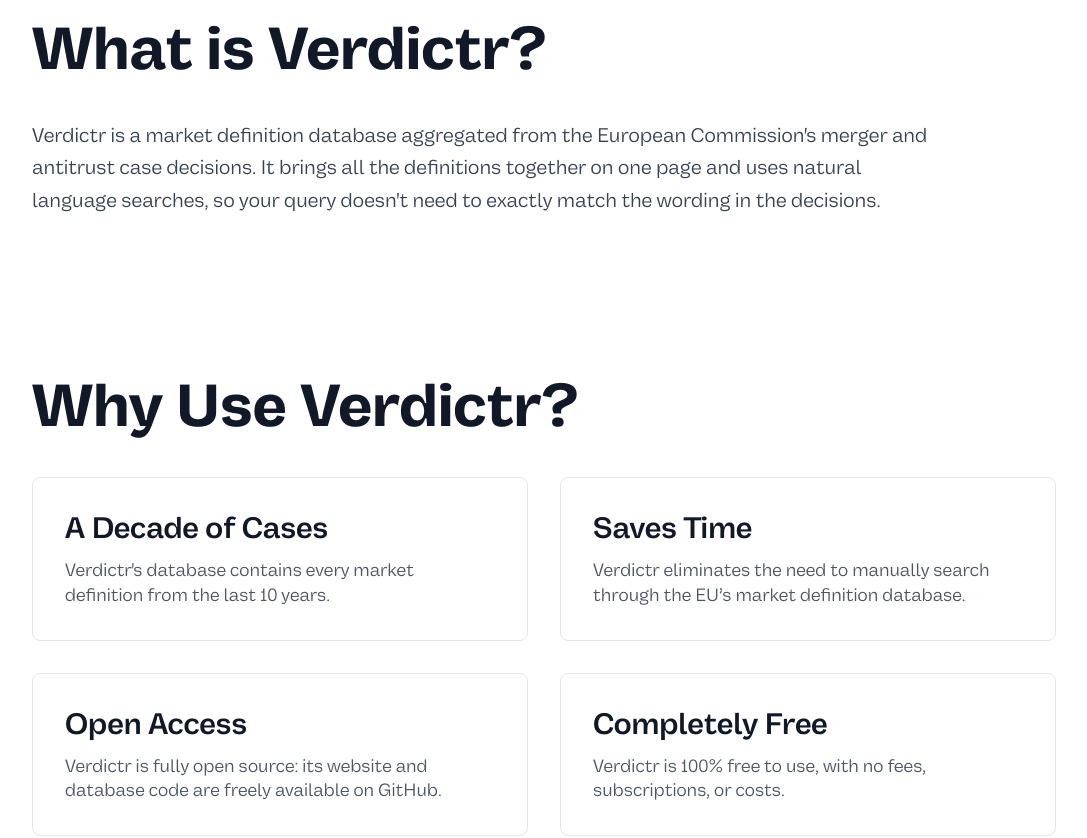
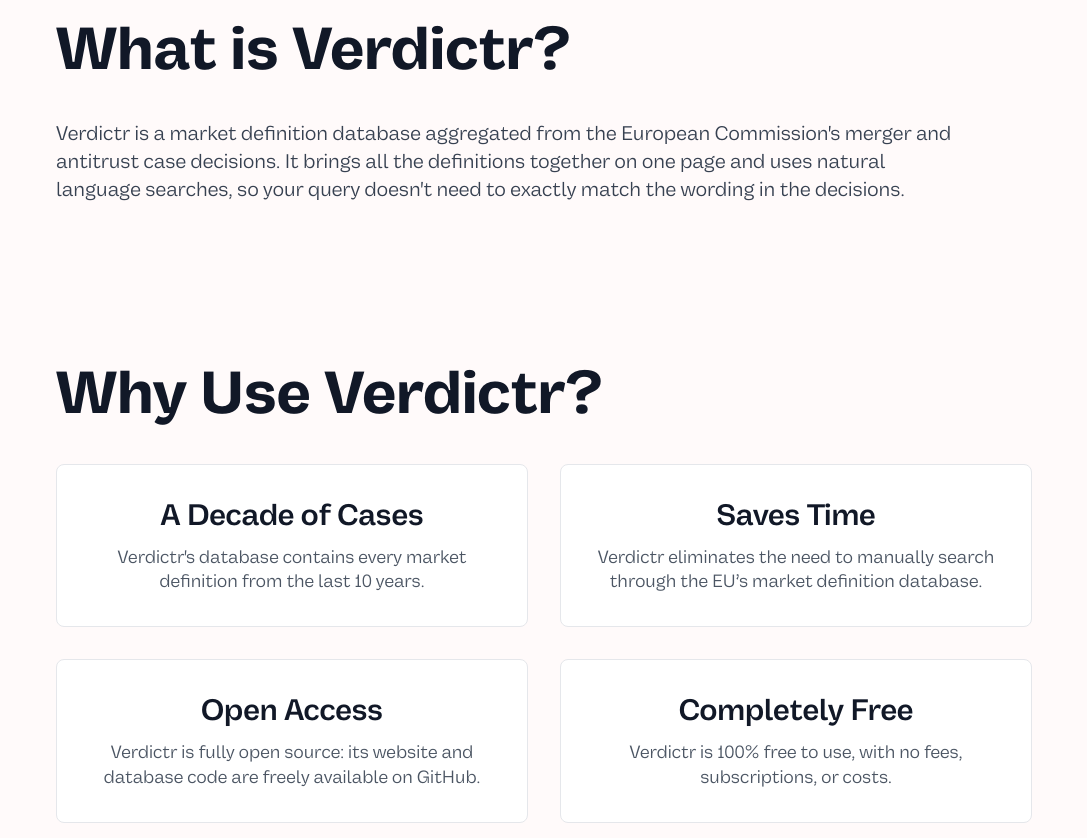
Before and after one commit to shriyanyamali/JurisMercatus, a Next.js app: page / in a window 1280 px wide. Shown: the part 760-1598 px from the top of the page, without its empty margins (96-1183 px from the left). Built offline with nearby package versions, Linux system fonts and the light colour scheme.

Commit message:
changed background to off white

```diff
--- a/app/globals.css
+++ b/app/globals.css
@@ -83,6 +83,10 @@
   margin: 0;
   padding: 0;
   box-sizing: border-box;
+}
+
+body {
+  @apply bg-[#FFFAFA]
 }
 
 @layer utilities {
--- a/app/search/page.js
+++ b/app/search/page.js
@@ -186,7 +186,7 @@
       <div className="pt-20 flex flex-col min-h-screen font-sans">
         <div className="mt-2 flex flex-col md:flex-row flex-1">
           {/* Sidebar */}
-          <aside className="w-full md:w-1/4 p-4 bg-white shadow-md">
+          <aside className="w-full md:w-1/4 p-4 bg-[#FFFAFA] shadow-md">
             <h3 className="ml-1 text-lg my-4">
               Data from{" "}
               <Link
@@ -360,7 +360,7 @@
                 <button
                   onClick={() => setCurrentPage((p) => Math.max(p - 1, 1))}
                   disabled={currentPage === 1}
-                  className="px-4 py-2 rounded border-2 duration-300 disabled:opacity-50 disabled:pointer-events-none hover:bg-white hover:border-blue-500 hover:text-blue-500"
+                  className="bg-white px-4 py-2 rounded border-2 duration-300 disabled:opacity-50 disabled:pointer-events-none hover:bg-white hover:border-blue-500 hover:text-blue-500"
                 >
                   « Prev
                 </button>
@@ -369,7 +369,7 @@
                     setCurrentPage((p) => Math.min(p + 1, totalPages))
                   }
                   disabled={currentPage === totalPages}
-                  className="px-4 py-2 rounded border-2 duration-300 disabled:opacity-50 disabled:pointer-events-none hover:bg-white hover:border-blue-500 hover:text-blue-500"
+                  className="bg-white px-4 py-2 rounded border-2 duration-300 disabled:opacity-50 disabled:pointer-events-none hover:bg-white hover:border-blue-500 hover:text-blue-500"
                 >
                   Next »
                 </button>
@@ -401,7 +401,7 @@
                 </span>
                 <button
                   onClick={handleShowAll}
-                  className="px-4 py-2 border-2 rounded ml-4 hover:bg-gray-100 duration-300"
+                  className="bg-white px-4 py-2 border-2 rounded ml-4 hover:bg-gray-100 duration-300"
                 >
                   Clear Search
                 </button>
--- a/components/Footer.js
+++ b/components/Footer.js
@@ -2,7 +2,7 @@
 
 const Footer = () => {
   return (
-    <footer className="bg-white dark:bg-gray-900 mt-40">
+    <footer className="bg-[#FFFAFA] dark:bg-gray-900 mt-40">
       <div className="mx-auto w-full max-w-screen-xl p-4 py-6 lg:py-8">
         <div className="md:flex md:justify-between">
 
--- a/components/Hero.tsx
+++ b/components/Hero.tsx
@@ -10,7 +10,7 @@
         px-4
         flex flex-col items-center
         space-y-16
-        3xl:pt-40 xl:pt-28 lg:pb-20
+        3xl:pt-40 xl:pt-28 py-20
       "
     >
       <div className="hero-map mb-12" />
--- a/components/Navbar.tsx
+++ b/components/Navbar.tsx
@@ -31,7 +31,7 @@
       className={`
         fixed top-0 left-0 w-full z-30
         transition-shadow duration-300
-        ${isScrolled ? "bg-white shadow-md" : "bg-transparent shadow-none"}
+        ${isScrolled ? "bg-[#F2F0EF] shadow-md" : "bg-transparent shadow-none"}
       `}
     >
       <div className="max-container padding-container flex items-center justify-between px-6 lg:px-4 gap-6 my-3">
--- a/components/WhatIsVerdictr.tsx
+++ b/components/WhatIsVerdictr.tsx
@@ -29,15 +29,15 @@
     <>
       <section
         id="what-is-verdictr"
-        className="max-w-screen-lg mx-auto py-24 3xl:pt-44 3xl:pb-24"
+        className="max-w-2xl lg:max-w-screen-lg mx-auto px-6 py-24 3xl:pt-44 3xl:pb-24 text-center"
       >
         <div className="flex items-center mb-10">
-          <h2 className="text-6xl font-bold text-gray-900">
+          <h2 className="text-5xl lg:text-6xl font-bold text-gray-900">
             What is Verdictr?
           </h2>
         </div>
 
-        <p className="text-xl text-gray-700 max-w-4xl mb-16 leading-relaxed">
+        <p className="text-lg lg:text-xl lg:text-start text-gray-700 lg:max-w-4xl mb-16 leading-relaxed">
           Verdictr is a market definition database aggregated from the European
           Commission's merger and antitrust case decisions. It brings all the
           definitions together on one page and uses natural language searches,
@@ -48,7 +48,7 @@
 
       <section
         id="why-use-verdictr"
-        className="max-w-screen-lg mx-auto pb-24"
+        className="max-w-2xl lg:max-w-screen-lg mx-auto px-6 pb-24 text-center"
       >
         <div className="flex items-center mb-10">
           <h2 className="text-6xl font-bold text-gray-900">
@@ -56,11 +56,11 @@
           </h2>
         </div>
 
-        <div className="grid grid-cols-1 md:grid-cols-2 gap-8">
+        <div className="grid grid-cols-1 md:grid-cols-2 gap-8 ">
           {features.map((feature) => (
             <div
               key={feature.title}
-              className="border border-gray-200 p-8 rounded-lg hover:shadow-md transition-shadow duration-300"
+              className="border border-gray-200 bg-white p-8 rounded-lg hover:shadow-md transition-shadow duration-300"
             >
               <h3 className="text-3xl font-semibold text-gray-900 mb-3">
                 {feature.title}
```
